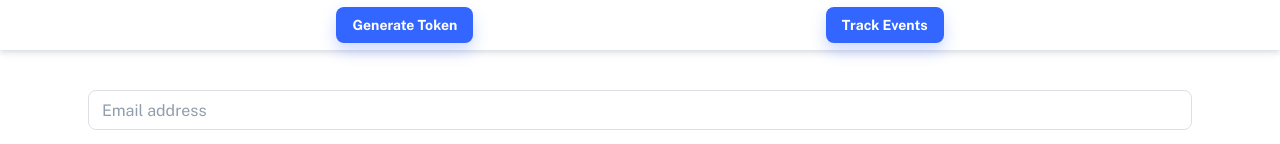
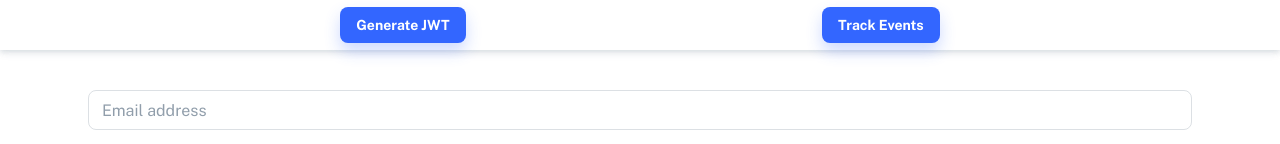
Before and after one commit to pjavier98/bringer-challenge-app, a React (Create React App) app: page /generate-jwt in a window 1280 px wide. Shown: the top 144 px of the page. Built offline with nearby package versions, Linux system fonts and the light colour scheme; no server answers.

Commit message:
modify name in header button

```diff
--- a/src/layouts/MainHeader.tsx
+++ b/src/layouts/MainHeader.tsx
@@ -1,6 +1,5 @@
 // @mui
-import { Box, AppBar, Toolbar, Container, Stack, Button } from '@mui/material';
-import { ThemeContext } from '@emotion/react';
+import { AppBar, Stack, Button } from '@mui/material';
 import { Link } from 'react-router-dom';
 
 export default function MainHeader() {
@@ -14,7 +13,7 @@ export default function MainHeader() {
     >
       <Stack direction={'row'} spacing={2} justifyContent={'space-evenly'}>
         <Button component={Link} to="/generate-jwt" variant="contained">
-          Generate Token
+          Generate JWT
         </Button>
         <Button component={Link} to="/track-events" variant="contained">
           Track Events
```
